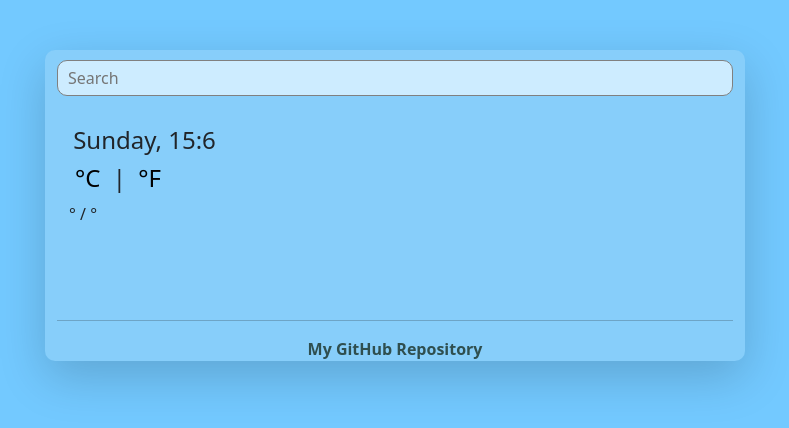
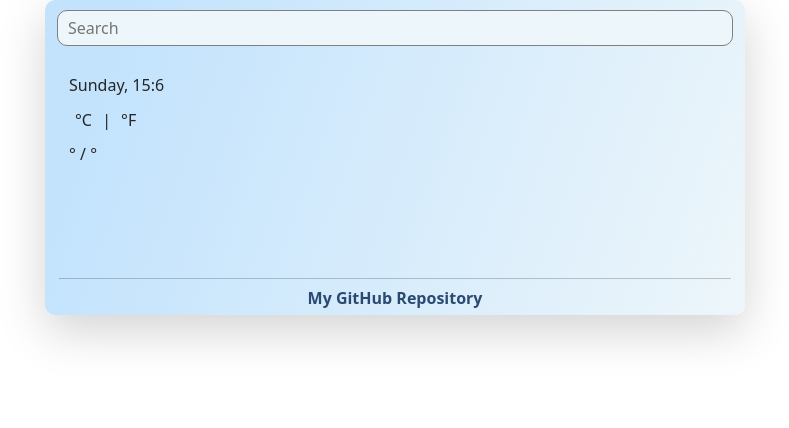
Before and after one commit to parnian-yousefi/SheCodesPlus, a website built with Parcel: page index.html in a window 1280 px wide. Shown: the whole page, without its empty margins (245-1034 px from the left). Built offline with nearby package versions, Linux system fonts and the light colour scheme; no server answers.

Commit message:
Added Some Modifications

```diff
--- a/index.html
+++ b/index.html
@@ -25,17 +25,18 @@
   </head>
 
   <body>
-    <div class="container shadow-lg">
+    <div class="container shadow-lg align-middle">
       <form action="">
         <input type="search" placeholder="Search" id="searchBox" />
       </form>
       <div class="row" id="currentDay">
         <div class="col-7 information">
-          <h1 style="display: inline-block"></h1>
-          <h2 style="display: inline-block" id="date">-</h2>
+          <h1></h1>
+          <h2 id="date"></h2>
           <h2>
             <span id="tempreture"></span>
-            <button class="unit" id="celsius" disabled="true">°C</button> |
+            <button class="unit" id="celsius" disabled="true">°C</button
+            ><span id="seprator"> | </span>
             <button class="unit" id="fahrenheit">°F</button>
           </h2>
           <h3 id="condition"></h3>
--- a/src/styles.css
+++ b/src/styles.css
@@ -1,5 +1,7 @@
 body {
-  background-color: #73c9ff;
+  padding: 0;
+  margin: 0;
+  color: #252525;
 }
 
 h1 {
@@ -7,19 +9,24 @@ h1 {
   font-weight: 900;
 }
 
+h1,
 h2 {
-  font-weight: 100;
-  font-size: 1.5rem;
+  margin: 0 !important;
 }
 
-p {
-  margin: 0;
+img {
+  -webkit-filter: drop-shadow(3px 3px 3px #969696);
+  filter: drop-shadow(3px 3px 3px #969696);
+}
+
+button {
+  font-size: 0.5rem;
 }
 
 input {
   width: 100%;
   padding: 5px 10px;
-  background: rgb(205, 236, 255);
+  background: rgb(237, 246, 250) 100.2%;
   border: 1px solid gray;
   border-radius: 10px;
   transition: all 250ms ease-in-out;
@@ -35,9 +42,12 @@ input:focus {
 
 .container {
   padding-top: 10px;
-  margin-top: 50px;
   border: none;
-  background-color: lightskyblue;
+  background: linear-gradient(
+    109.6deg,
+    rgb(195, 227, 253) 11.2%,
+    rgb(237, 246, 250) 100.2%
+  );
   border-radius: 10px;
   max-width: 700px !important;
 }
@@ -48,10 +58,12 @@ input:focus {
   width: 100%;
 }
 
-.unit {
+.unit,
+#seprator {
   background: none;
   border: none;
-  color: black;
+  color: #252525;
+  font-size: 1rem !important;
 }
 
 .weekDay {
@@ -66,7 +78,7 @@ input:focus {
 }
 
 .week div:hover {
-  background: #7db9df;
+  background: #8eafc5ce;
 }
 
 .temp {
@@ -81,13 +93,22 @@ input:focus {
   text-align: center;
   font-weight: bold;
   text-decoration: none !important;
-  color: darkslategrey;
+  color: #2b4a72;
+  padding: 5px;
 }
 
 .github a:hover {
-  color: black;
+  color: #152438;
 }
 
 #currentDay {
   margin: 30px 0;
 }
+
+#date {
+  font-size: 1rem !important;
+}
+
+hr {
+  margin: 2px !important;
+}
```
